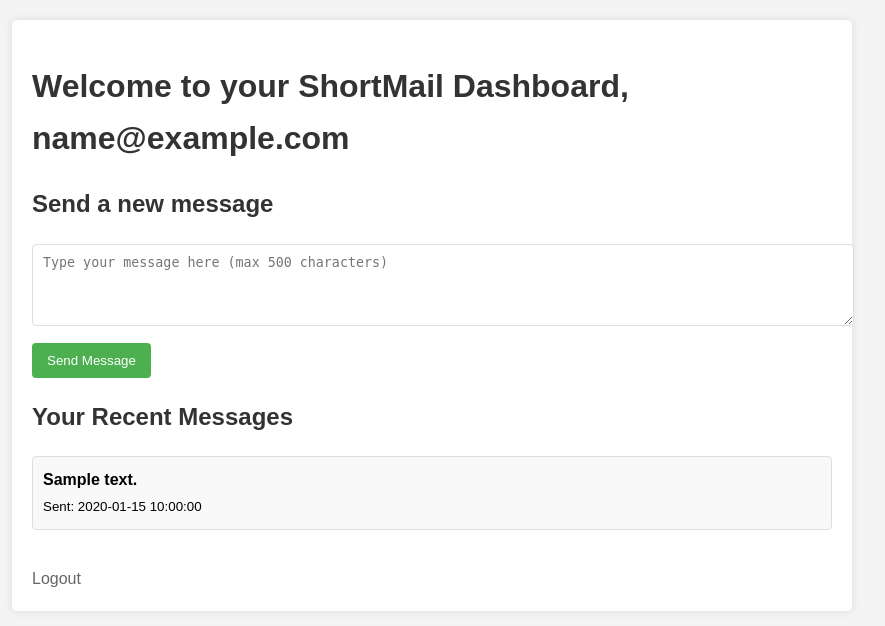
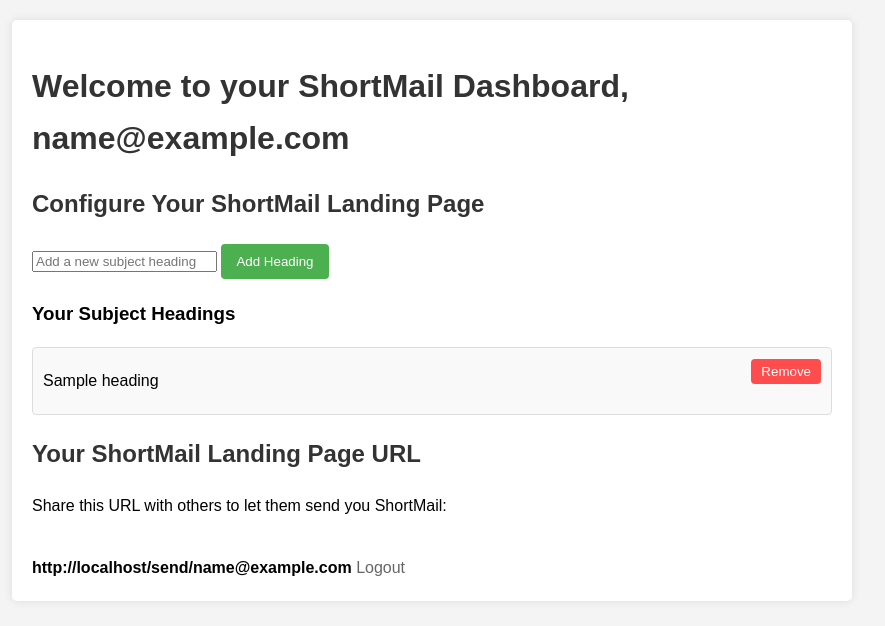
Before and after one commit to nll-ai/shortmail, a FastAPI app: page /dashboard in a window 1280 px wide. Shown: the top 626 px of the page, without its empty margins (208-1093 px from the left). Run offline with FastAPI, Linux system fonts and the light colour scheme; the visitor is signed in with stand-in values (Sample User, id 1); tables that the repository leaves empty hold one stand-in row (values such as "Sample post").

Commit message:
feat(app)✨: Add subject headings management to dashboard
- Implement SubjectHeading model with relationships.
- Add endpoints for adding and removing subject headings.
- Modify dashboard to manage subject headings.
- Create send_shortmail.html for sending messages with subject headings.

```diff
--- a/app/main.py
+++ b/app/main.py
@@ -3,7 +3,7 @@ from fastapi.templating import Jinja2Templates
 from fastapi.responses import HTMLResponse, RedirectResponse
 from sqlalchemy import create_engine, Column, Integer, String, Text, DateTime, ForeignKey, inspect, text
 from sqlalchemy.ext.declarative import declarative_base
-from sqlalchemy.orm import sessionmaker
+from sqlalchemy.orm import sessionmaker, relationship  # Add relationship here
 from datetime import datetime, timedelta
 import smtplib
 from email.mime.text import MIMEText
@@ -47,6 +47,7 @@ class User(Base):
     email = Column(String, unique=True, index=True)
     login_token = Column(String, unique=True, index=True)
     token_expiry = Column(DateTime)
+    subject_headings = relationship("SubjectHeading", back_populates="user")
 
 class Message(Base):
     __tablename__ = "messages"
@@ -54,6 +55,14 @@ class Message(Base):
     content = Column(Text)
     created_at = Column(DateTime, default=func.now())
     user_id = Column(Integer, ForeignKey("users.id"))
+
+class SubjectHeading(Base):
+    __tablename__ = "subject_headings"
+    id = Column(Integer, primary_key=True, index=True)
+    heading = Column(String, nullable=False)
+    user_id = Column(Integer, ForeignKey("users.id"))
+
+SubjectHeading.user = relationship("User", back_populates="subject_headings")
 
 Base.metadata.create_all(bind=engine)
 run_migrations(engine)
@@ -134,14 +143,45 @@ async def dashboard(request: Request, current_user: User = Depends(get_current_u
     if not current_user:
         return RedirectResponse(url="/")
 
-    # Fetch the user's messages, ordered by creation time (most recent first)
-    messages = db.query(Message).filter(Message.user_id == current_user.id).order_by(Message.created_at.desc()).limit(10).all()
+    subject_headings = db.query(SubjectHeading).filter(SubjectHeading.user_id == current_user.id).all()
 
     return templates.TemplateResponse("dashboard.html", {
         "request": request,
         "user": current_user,
-        "messages": messages
+        "subject_headings": subject_headings
     })
+
+@app.post("/add_subject_heading")
+async def add_subject_heading(
+    request: Request,
+    heading: str = Form(...),
+    current_user: User = Depends(get_current_user),
+    db: Session = Depends(get_db)
+):
+    if not current_user:
+        raise HTTPException(status_code=401, detail="Not authenticated")
+
+    new_heading = SubjectHeading(heading=heading, user_id=current_user.id)
+    db.add(new_heading)
+    db.commit()
+
+    return RedirectResponse(url="/dashboard", status_code=303)
+
+@app.post("/remove_subject_heading/{heading_id}")
+async def remove_subject_heading(
+    heading_id: int,
+    current_user: User = Depends(get_current_user),
+    db: Session = Depends(get_db)
+):
+    if not current_user:
+        raise HTTPException(status_code=401, detail="Not authenticated")
+
+    heading = db.query(SubjectHeading).filter(SubjectHeading.id == heading_id, SubjectHeading.user_id == current_user.id).first()
+    if heading:
+        db.delete(heading)
+        db.commit()
+
+    return RedirectResponse(url="/dashboard", status_code=303)
 
 @app.post("/send", response_class=HTMLResponse)
 async def send_message(
@@ -173,6 +213,43 @@ async def logout(request: Request):
     request.session.clear()
     return RedirectResponse(url="/")
 
+@app.get("/send/{user_email}", response_class=HTMLResponse)
+async def send_shortmail(request: Request, user_email: str, db: Session = Depends(get_db)):
+    user = db.query(User).filter(User.email == user_email).first()
+    if not user:
+        raise HTTPException(status_code=404, detail="User not found")
+
+    subject_headings = db.query(SubjectHeading).filter(SubjectHeading.user_id == user.id).all()
+
+    return templates.TemplateResponse("send_shortmail.html", {
+        "request": request,
+        "user": user,
+        "subject_headings": subject_headings
+    })
+
+@app.post("/send/{user_email}")
+async def process_shortmail(
+    request: Request,
+    user_email: str,
+    subject: str = Form(...),
+    message: str = Form(...),
+    db: Session = Depends(get_db)
+):
+    user = db.query(User).filter(User.email == user_email).first()
+    if not user:
+        raise HTTPException(status_code=404, detail="User not found")
+
+    if len(message) > 500:
+        raise HTTPException(status_code=400, detail="Message exceeds 500 characters")
+
+    # Send email
+    email_sent = send_email(MAIL_USERNAME, user.email, f"ShortMail: {subject}", message)
+
+    return templates.TemplateResponse("send_result.html", {
+        "request": request,
+        "email_sent": email_sent
+    })
+
 if __name__ == "__main__":
     import uvicorn
     uvicorn.run(app, host="0.0.0.0", port=8000)
--- a/app/templates/dashboard.html
+++ b/app/templates/dashboard.html
@@ -64,29 +64,56 @@
         .logout:hover {
             text-decoration: underline;
         }
+        .subject-headings {
+            margin-top: 20px;
+        }
+        .subject-heading {
+            display: flex;
+            justify-content: space-between;
+            align-items: center;
+            background: #f9f9f9;
+            border: 1px solid #ddd;
+            margin-bottom: 10px;
+            padding: 10px;
+            border-radius: 4px;
+        }
+        .remove-heading {
+            background-color: #ff4d4d;
+            color: white;
+            border: none;
+            padding: 5px 10px;
+            border-radius: 4px;
+            cursor: pointer;
+        }
     </style>
 </head>
 <body>
     <div class="container">
         <h1>Welcome to your ShortMail Dashboard, {{ user.email }}</h1>
 
-        <h2>Send a new message</h2>
-        <form action="/send" method="post">
-            <textarea name="message" rows="4" maxlength="500" required placeholder="Type your message here (max 500 characters)"></textarea><br>
-            <input type="submit" value="Send Message">
+        <h2>Configure Your ShortMail Landing Page</h2>
+        <form action="/add_subject_heading" method="post">
+            <input type="text" name="heading" required placeholder="Add a new subject heading">
+            <input type="submit" value="Add Heading">
         </form>
 
-        <h2>Your Recent Messages</h2>
-        <ul>
-        {% for message in messages %}
-            <li>
-                <strong>{{ message.content }}</strong><br>
-                <small>Sent: {{ message.created_at.strftime('%Y-%m-%d %H:%M:%S') }}</small>
-            </li>
-        {% else %}
-            <li>No messages yet.</li>
-        {% endfor %}
-        </ul>
+        <div class="subject-headings">
+            <h3>Your Subject Headings</h3>
+            {% for heading in subject_headings %}
+                <div class="subject-heading">
+                    <span>{{ heading.heading }}</span>
+                    <form action="/remove_subject_heading/{{ heading.id }}" method="post">
+                        <button type="submit" class="remove-heading">Remove</button>
+                    </form>
+                </div>
+            {% else %}
+                <p>No subject headings configured yet.</p>
+            {% endfor %}
+        </div>
+
+        <h2>Your ShortMail Landing Page URL</h2>
+        <p>Share this URL with others to let them send you ShortMail:</p>
+        <strong>{{ request.base_url }}send/{{ user.email }}</strong>
 
         <a href="/logout" class="logout">Logout</a>
     </div>
```
Also changed, not shown: app/templates/send_shortmail.html (added, +26 -0 lines).
